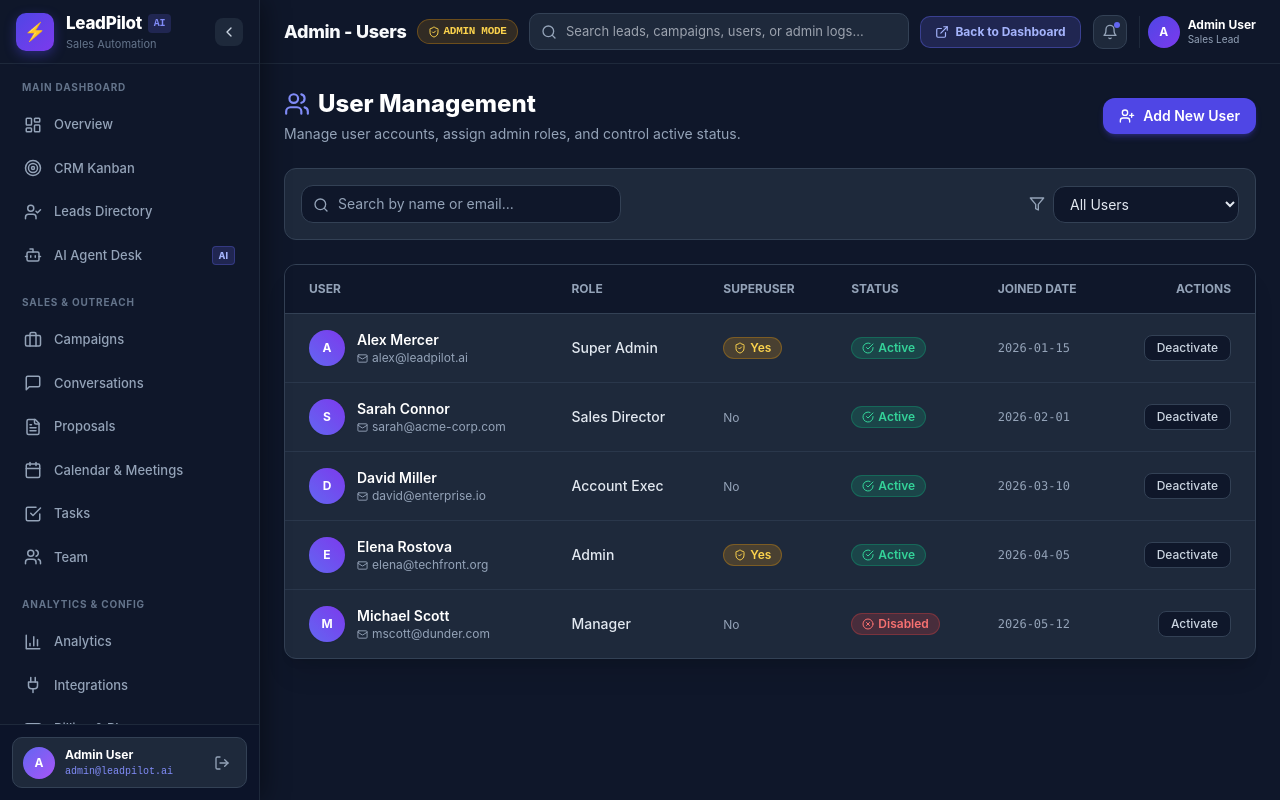
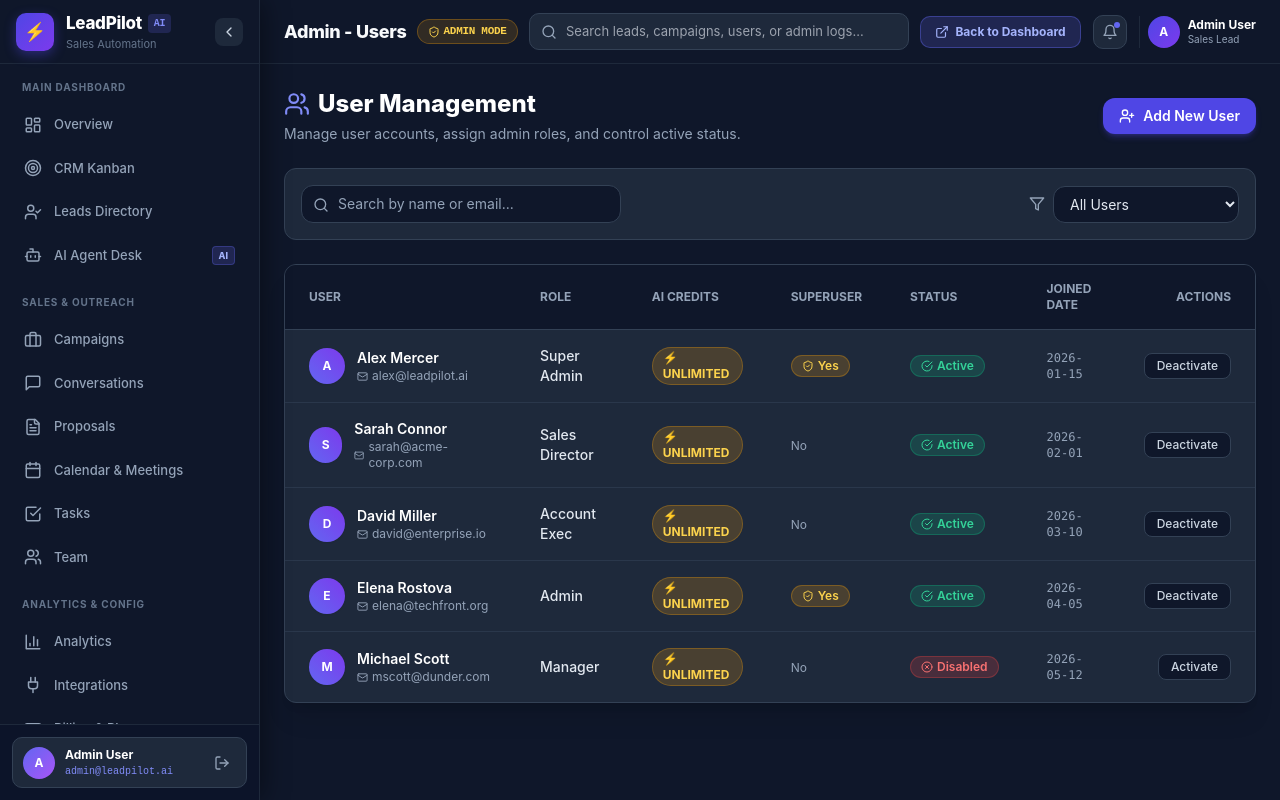
Before and after one commit to M-Numan12/leadpilot-ai, a Next.js app in the folder client/: page /admin/users in a window 1280 px wide. Built offline with nearby package versions, Linux system fonts and the light colour scheme; no server answers.

Commit message:
feat: Assign Unlimited AI Research Credits to all Admin-created users & employees

```diff
--- a/client/src/app/admin/users/page.tsx
+++ b/client/src/app/admin/users/page.tsx
@@ -102,6 +102,7 @@ export default function UserManagementPage() {
             <tr>
               <th className="px-6 py-4">User</th>
               <th className="px-6 py-4">Role</th>
+              <th className="px-6 py-4">AI Credits</th>
               <th className="px-6 py-4">Superuser</th>
               <th className="px-6 py-4">Status</th>
               <th className="px-6 py-4">Joined Date</th>
@@ -127,6 +128,12 @@ export default function UserManagementPage() {
                 <td className="px-6 py-4 font-medium text-slate-200">
                   {user.role}
                 </td>
+                <td className="px-6 py-4">
+                  <span className="inline-flex items-center gap-1 px-2.5 py-0.5 rounded-full text-xs font-bold bg-amber-500/20 text-amber-300 border border-amber-500/30">
+                    ⚡ UNLIMITED
+                  </span>
+                </td>
+
                 <td className="px-6 py-4">
                   {user.is_superuser ? (
                     <span className="inline-flex items-center gap-1 px-2.5 py-0.5 rounded-full text-xs font-semibold bg-amber-500/20 text-amber-300 border border-amber-500/30">
--- a/client/src/app/dashboard/team/page.tsx
+++ b/client/src/app/dashboard/team/page.tsx
@@ -37,9 +37,11 @@ interface Employee {
   title: string;
   role: 'Manager' | 'Sales Rep' | 'Research Analyst';
   status: 'Active' | 'Invited' | 'Suspended';
+  unlimitedCredits: boolean;
   permissions: EmployeePermission;
   joined: string;
 }
+
 
 export default function TeamManagementPage() {
   const [employees, setEmployees] = useState<Employee[]>([
@@ -50,6 +52,7 @@ export default function TeamManagementPage() {
       title: 'Senior Sales Manager',
       role: 'Manager',
       status: 'Active',
+      unlimitedCredits: true,
       permissions: { crm: true, ai_agent: true, campaigns: true, proposals: true, settings: true },
       joined: '2026-01-15'
     },
@@ -60,6 +63,7 @@ export default function TeamManagementPage() {
       title: 'Outbound BDR Lead',
       role: 'Sales Rep',
       status: 'Active',
+      unlimitedCredits: true,
       permissions: { crm: true, ai_agent: true, campaigns: true, proposals: false, settings: false },
       joined: '2026-02-01'
     },
@@ -70,6 +74,7 @@ export default function TeamManagementPage() {
       title: 'Prospecting Analyst',
       role: 'Research Analyst',
       status: 'Active',
+      unlimitedCredits: true,
       permissions: { crm: false, ai_agent: true, campaigns: false, proposals: false, settings: false },
       joined: '2026-03-10'
     },
@@ -80,6 +85,7 @@ export default function TeamManagementPage() {
       title: 'Account Executive',
       role: 'Sales Rep',
       status: 'Invited',
+      unlimitedCredits: true,
       permissions: { crm: true, ai_agent: false, campaigns: true, proposals: true, settings: false },
       joined: '2026-04-05'
     }
@@ -91,6 +97,7 @@ export default function TeamManagementPage() {
   const [newEmpEmail, setNewEmpEmail] = useState('');
   const [newEmpTitle, setNewEmpTitle] = useState('');
   const [newEmpRole, setNewEmpRole] = useState<'Manager' | 'Sales Rep' | 'Research Analyst'>('Sales Rep');
+  const [newEmpUnlimited, setNewEmpUnlimited] = useState<boolean>(true);
   const [newEmpPerms, setNewEmpPerms] = useState<EmployeePermission>({
     crm: true,
     ai_agent: true,
@@ -129,12 +136,14 @@ export default function TeamManagementPage() {
       title: newEmpTitle || 'Sales Representative',
       role: newEmpRole,
       status: 'Active',
+      unlimitedCredits: newEmpUnlimited,
       permissions: { ...newEmpPerms },
       joined: new Date().toISOString().split('T')[0]
     };
 
     setEmployees(prev => [newEmp, ...prev]);
     setIsModalOpen(false);
+
 
     // Reset Form
     setNewEmpName('');
@@ -216,6 +225,7 @@ export default function TeamManagementPage() {
             <tr style={{ background: '#0f172a', borderBottom: '1px solid #334155', fontSize: '11px', fontWeight: '700', textTransform: 'uppercase', color: '#94a3b8', letterSpacing: '0.05em' }}>
               <th style={{ padding: '16px 20px' }}>Employee</th>
               <th style={{ padding: '16px 20px' }}>Role & Title</th>
+              <th style={{ padding: '16px 20px' }}>AI Credits</th>
               <th style={{ padding: '16px 20px' }}>Status</th>
               <th style={{ padding: '16px 20px', textAlign: 'center' }}>CRM Access</th>
               <th style={{ padding: '16px 20px', textAlign: 'center' }}>AI Agent</th>
@@ -250,6 +260,14 @@ export default function TeamManagementPage() {
                     {emp.role}
                   </span>
                 </td>
+
+                {/* AI Credits */}
+                <td style={{ padding: '16px 20px' }}>
+                  <span style={{ padding: '3px 10px', borderRadius: '9999px', background: 'rgba(245, 158, 11, 0.15)', color: '#fcd34d', fontSize: '11px', fontWeight: '800', border: '1px solid rgba(245, 158, 11, 0.3)', display: 'inline-flex', alignItems: 'center', gap: '4px' }}>
+                    ⚡ UNLIMITED
+                  </span>
+                </td>
+
 
                 {/* Status */}
                 <td style={{ padding: '16px 20px' }}>
--- a/client/src/context/AuthContext.tsx
+++ b/client/src/context/AuthContext.tsx
@@ -9,7 +9,10 @@ interface User {
   full_name?: string;
   is_active: boolean;
   is_superuser: boolean;
+  is_unlimited_credits?: boolean;
+  ai_credits?: string;
 }
+
 
 interface AuthContextType {
   user: User | null;
```
Also changed, not shown: 2 other files (tests, documents, lock files or other folders).
